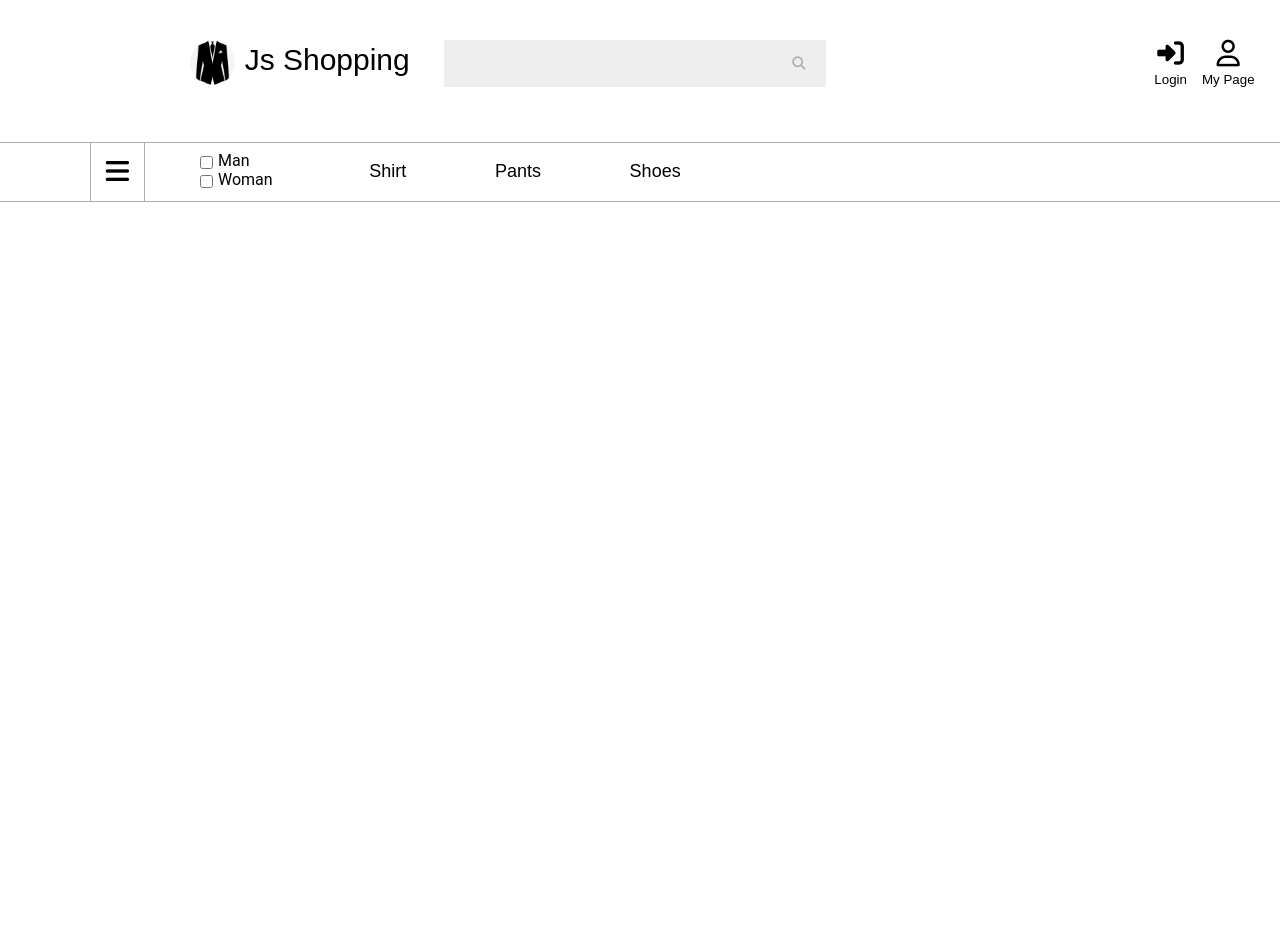
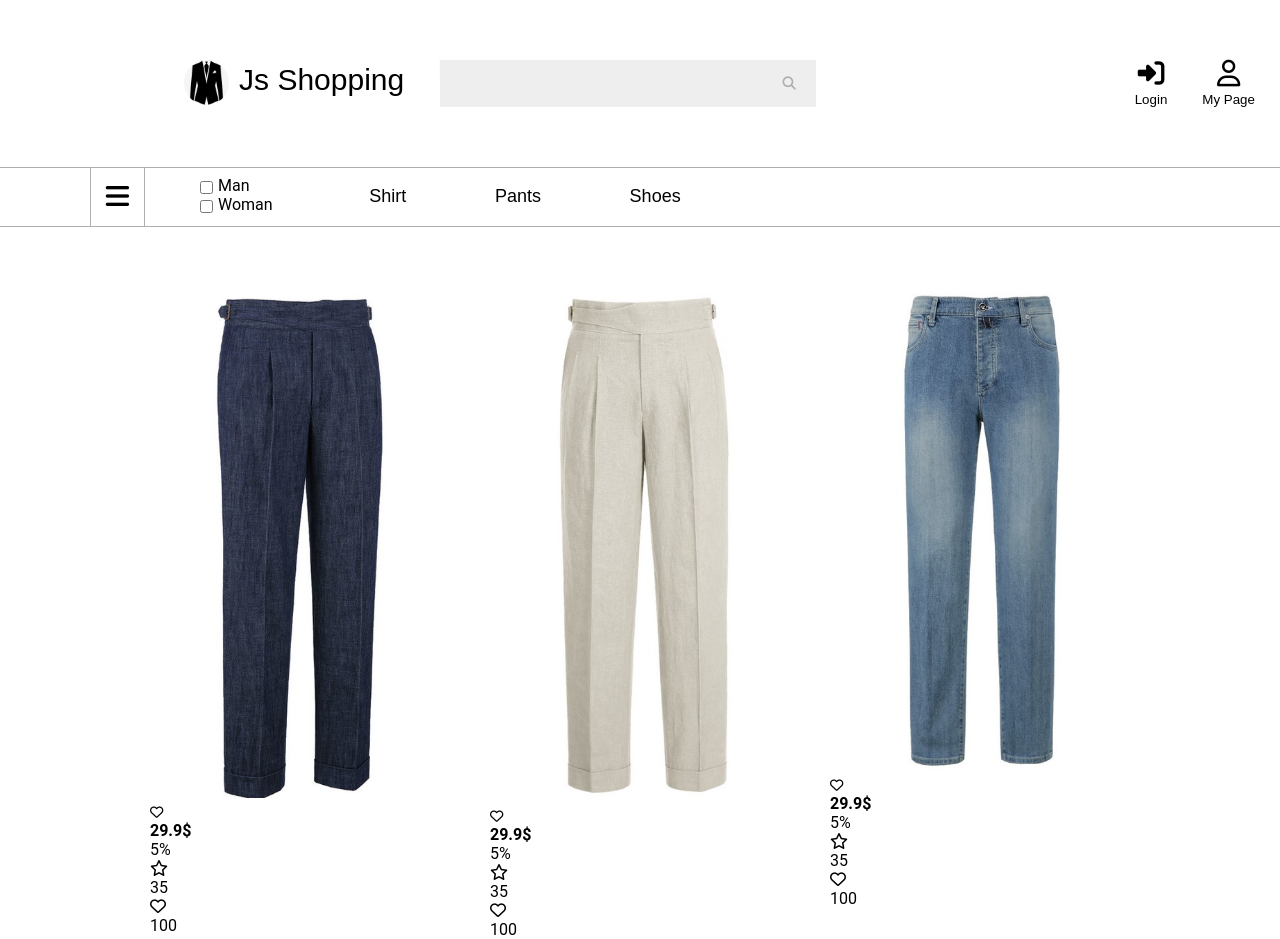
Before and after one commit to R-thinking/ShoppingJs, a website: page index.html in a window 1280 px wide. Before the commit the page ends 800 px from the top, so only its background shows below. Drawn offline with Linux system fonts and the light colour scheme.

Commit message:
ShoppingList Commit_01

```diff
--- a/index.html
+++ b/index.html
@@ -15,32 +15,41 @@
 <body>
     <!-- Header -->
     <div class="header">
+        <!-- Margin -->
         <div class="headerMarginLogo"></div>
+        <!-- Logo -->
         <button class="logo">
             <img src="/img/Logo.png" alt="logo">
             <span class="logoName">Js Shopping</span>
         </button>
+        <!-- Margin -->
         <div class="logoMarginLabel"></div>
+        <!-- Search Box -->
         <label for="searchBox">
             <i class="fas fa-square-full searchBackground"></i>
             <input type="search" name="searchBox" id="search">
             <button class="searchIcon"><i class="fas fa-search"></i></button>
         </label>
+        <!-- Margin -->
         <div class="labelMarginMembership"></div>
+        <!-- Membership -->
         <div class="membership">
             <ul >
                 <li><button class="login"><i class="fas fa-sign-in-alt fa-2x"></i><span>Login</span></button></li>
                 <li><button class="myPage"><i class="far fa-user fa-2x"></i><span>My Page</span></button></li>
             </ul>
         </div>
+        <!-- Margin -->
         <div class="membershipMarginHeader"></div>
     </div>
 
     <!-- Category -->
     <section class="category">
+        <!-- Menu -->
         <button class="menu">
             <i class="fas fa-bars fa-2x"></i>
         </button>
+        <!-- Choice -->
         <div class="choice">
             <ul class="sex">
                 <li><input type="checkbox" name="man" id="man"><label for="man">Man</label></li>
@@ -56,10 +65,94 @@
 
     <!-- Shopping List -->
     <section class="shoppingList">
-        <div class="item">
-            <img src="" alt="">
-            <div class="metadata"></div>
-        </div>
+        <ul class="items">
+            <li class="item">
+                <a href="">
+                    <!-- thumbNail -->
+                    <div class="thumbNail">
+                        <img src="img/Man's Pants1.jpg" alt="Pants" class="item_thumbnail">
+                        <button class="LikeBtn"><i class="far fa-heart"></i></button>
+                    </div>
+                    <!-- Item Metadata -->
+                    <div class="metadata">
+                        <p class="title" data-dummytext="-x1-w1-s1-v30"></p>
+                        <p class="description" data-dummytext="-x1-w8-v30"></p>
+                        <div>
+                            <strong class="price">29.9$</strong>
+                            <p class="discount">5%</p>
+                        </div>
+                        <div class="preference">
+                            <div class="starRating">
+                                <i class="far fa-star"></i>
+                                <p class="starNum">35</p>
+                            </div>
+                            <div class="like">
+                                <i class="far fa-heart"></i>
+                                <p class="likeNum">100</p>
+                            </div>
+                        </div>
+                    </div>
+                </a>
+            </li>
+            <li class="item">
+                <a href="">
+                    <!-- thumbNail -->
+                    <div class="thumbNail">
+                        <img src="img/Man's Pants2.jpg" alt="Pants" class="item_thumbnail">
+                        <button class="LikeBtn"><i class="far fa-heart"></i></button>
+                    </div>
+                    <!-- Item Metadata -->
+                    <div class="metadata">
+                        <p class="title" data-dummytext="-x1-w1-s1-v30"></p>
+                        <p class="description" data-dummytext="-x1-w8-v30"></p>
+                        <div>
+                            <strong class="price">29.9$</strong>
+                            <p class="discount">5%</p>
+                        </div>
+                        <div class="preference">
+                            <div class="starRating">
+                                <i class="far fa-star"></i>
+                                <p class="starNum">35</p>
+                            </div>
+                            <div class="like">
+                                <i class="far fa-heart"></i>
+                                <p class="likeNum">100</p>
+                            </div>
+                        </div>
+                    </div>
+                </a>
+            </li>
+            <li class="item">
+                <a href="">
+                    <!-- thumbNail -->
+                    <div class="thumbNail">
+                        <img src="img/Man's Pants3.jpg" alt="Pants" class="item_thumbnail">
+                        <button class="LikeBtn"><i class="far fa-heart"></i></button>
+                    </div>
+                    <!-- Item Metadata -->
+                    <div class="metadata">
+                        <p class="title" data-dummytext="-x1-w1-s1-v30"></p>
+                        <p class="description" data-dummytext="-x1-w8-v30"></p>
+                        <div>
+                            <strong class="price">29.9$</strong>
+                            <p class="discount">5%</p>
+                        </div>
+                        <div class="preference">
+                            <div class="starRating">
+                                <i class="far fa-star"></i>
+                                <p class="starNum">35</p>
+                            </div>
+                            <div class="like">
+                                <i class="far fa-heart"></i>
+                                <p class="likeNum">100</p>
+                            </div>
+                        </div>
+                    </div>
+                </a>
+            </li>
+        </ul>
     </section>
+    <!-- Lorem Ipsum Generator -->
+    <script src="http://dummytext.com/dt-1.0.min.js"></script><noscript>Powered by <a href="http://dummytext.com">DummyText.com</a></noscript>
 </body>
 </html>
--- a/style.css
+++ b/style.css
@@ -20,7 +20,7 @@
   --padding-large: 12px;
 
   /* Header */
-  --header-margin-topbot: 40px;
+  --header-margin-topbot: 60px;
   --header-margin-logo: 15%;
   --header-logo-width: 18%;
   --logo-margin-label: 2%;
@@ -49,6 +49,9 @@
   /* Menu */
   --menu-border-width: 1px;
   --menu-border-color: #aeaeae;
+
+  /* Shopping List */
+  --shoppingList-Margin-LR: 130px;
 }
 
 /* All */
@@ -84,13 +87,19 @@ input:focus {
   outline: none;
 }
 
+/* a tag */
+a:visited,
+a:link {
+  color: black;
+  text-decoration: none;
+}
+
 /* Header */
 .header {
   display: flex;
   width: 100vw;
   position: relative;
   margin: var(--header-margin-topbot) 0;
-  /* margin-left: var(--header-margin-logo); */
 }
 
 .header .headerMarginLogo {
@@ -119,14 +128,15 @@ input:focus {
 
 .header .logoMarginLabel {
   flex: 1 1 var(--logo-margin-label);
+  min-width: 30px;
 }
 
 .header label {
   display: flex;
   align-items: center;
   position: relative;
-  /* margin-left: var(--logo-margin-label); */
   flex: 1 1 var(--header-label-width);
+  min-width: 300px;
 }
 
 .header label input {
@@ -159,9 +169,7 @@ input:focus {
 
 .header .membership {
   position: relative;
-  /* margin-left: var(--label-margin-membership); */
   flex: 1 1 var(--header-membership-width);
-  /* margin-right: var(--membership-margin-header); */
   min-width: fit-content;
 }
 
@@ -179,7 +187,7 @@ input:focus {
 }
 
 .header .membership button.login {
-  margin-right: var(--margin-normal);
+  margin-right: var(--margin-large);
 }
 
 .header .membership button i {
@@ -194,11 +202,11 @@ input:focus {
 /* Category */
 .category {
   display: flex;
+  width: 100vw;
   height: var(--category-height);
   border-top: var(--category-border-width) solid var(--category-border-color);
   border-bottom: var(--category-border-width) solid var(--category-border-color);
   padding-left: 90px;
-  margin-top: var(--margin-block);
 }
 
 .category .menu {
@@ -248,3 +256,30 @@ input:focus {
 .category .clothes li button {
   font-size: var(--font-large);
 }
+
+.shoppingList .items {
+  width: 100vw;
+  display: flex;
+  justify-content: space-around;
+  margin-top: var(--margin-block);
+  padding: 0 var(--shoppingList-Margin-LR);
+}
+
+.shoppingList .items .item {
+  display: flex;
+  flex-direction: column;
+  height: 500px;
+  width: 300px;
+}
+
+.shoppingList .items .item .thumbNail {
+  flex: 1 1 70%;
+}
+.shoppingList .items .item .thumbNail img {
+  width: 100%;
+  height: 100%;
+}
+
+.shoppingList .items .item .metadata {
+  flex: 1 1 30%;
+}
```
